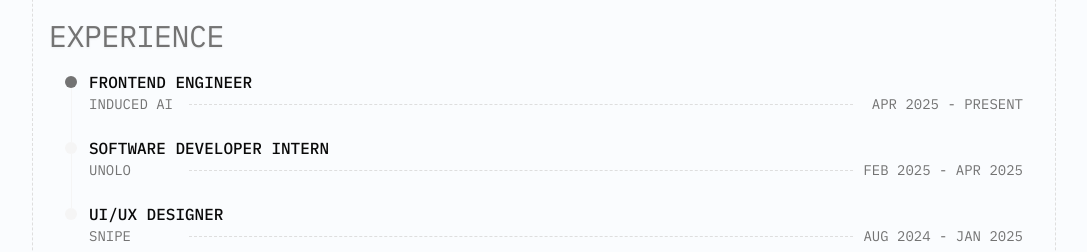
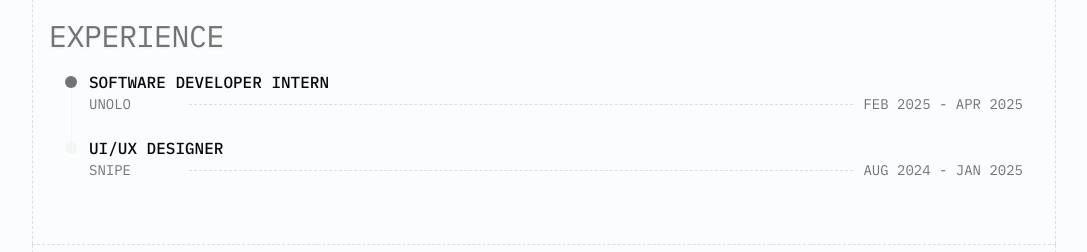
Before and after one commit to div02-afk/portfolio, a Next.js app: page / in a window 1280 px wide. Shown: the part 328-580 px from the top of the page, without its empty margins (96-1183 px from the left). Built offline with nearby package versions, Linux system fonts and the light colour scheme; no server answers.

Commit message:
updated meta image

```diff
--- a/data/userData.ts
+++ b/data/userData.ts
@@ -48,16 +48,16 @@ const userData: UserData = {
   about:
     "Hi, I'm Lokendra. A software engineer who codes and designs with purpose. I build standout products by blending problem-solving with design thinking — getting 1% better every day.",
   experience: [
+    // {
+    //   id: 1,
+    //   role: "Frontend Engineer",
+    //   company: "Induced AI",
+    //   startDate: "Apr 2025",
+    //   endDate: "Present",
+    //   link: "https://www.induced.ai/",
+    // },
     {
       id: 1,
-      role: "Frontend Engineer",
-      company: "Induced AI",
-      startDate: "Apr 2025",
-      endDate: "Present",
-      link: "https://www.induced.ai/",
-    },
-    {
-      id: 2,
       role: "Software developer Intern",
       company: "Unolo",
       startDate: "Feb 2025",
```
Also changed, not shown: public/openGraph.png.
